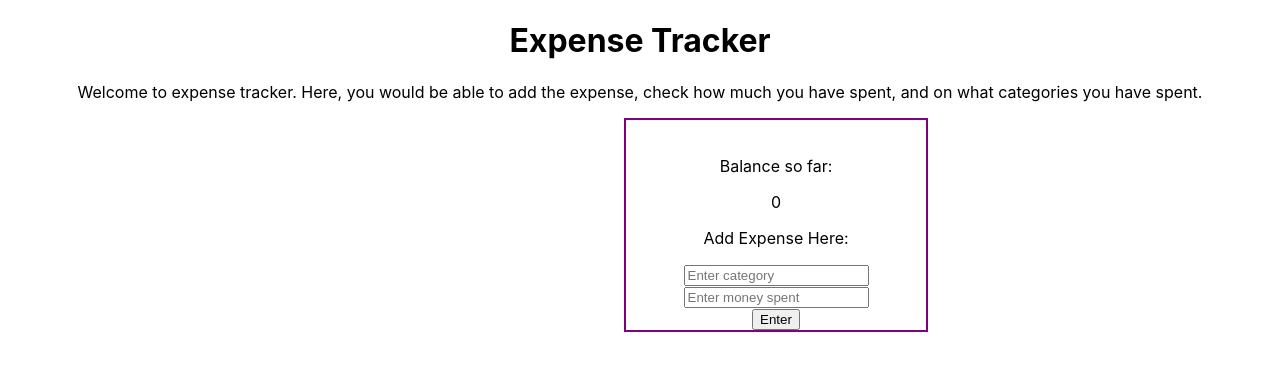
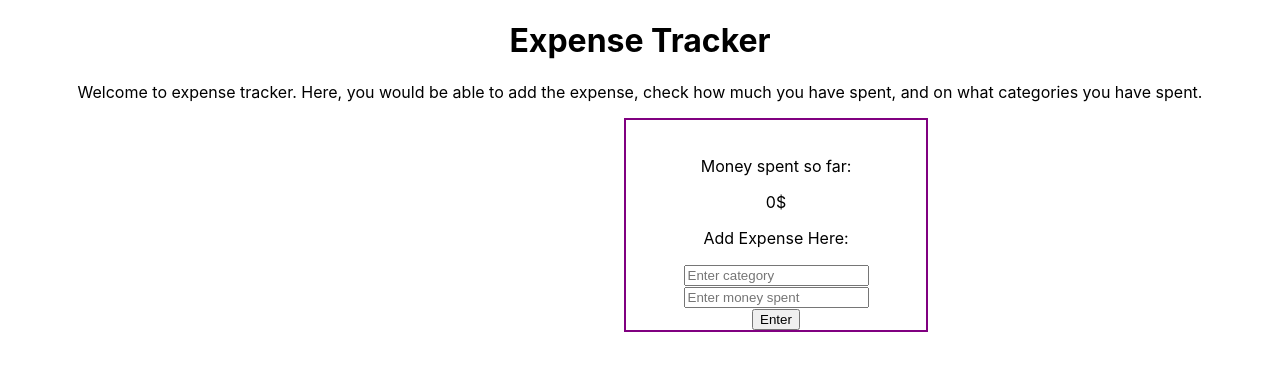
Before and after one commit to shreyaajainn31/expense-tracker, a React (Create React App) app: page / in a window 1280 px wide. Shown: the top 370 px of the page. Built offline with nearby package versions, Linux system fonts and the light colour scheme.

Commit message:
changed balance so far to money spent so far

```diff
--- a/src/components/MainPageForm.js
+++ b/src/components/MainPageForm.js
@@ -37,9 +37,9 @@ export default function MainPageForm(props){
         <div className = "mainpage-form">
             <br></br>
             <p>
-            Balance so far:
+            Money spent so far:
            </p>
-            {sum}
+            {sum}$
             <p> Add Expense Here: </p>
 
             <form className="expense-form" onSubmit={handleSubmit}>
```
